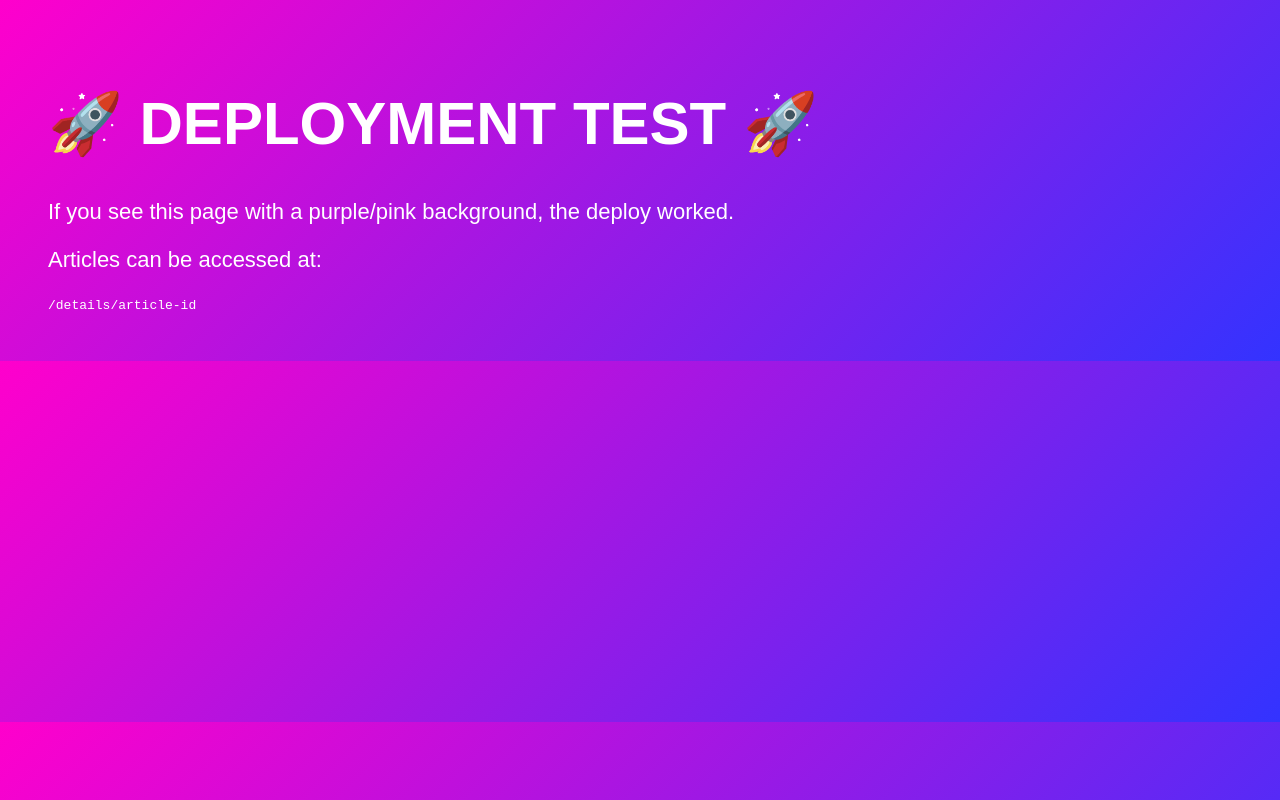
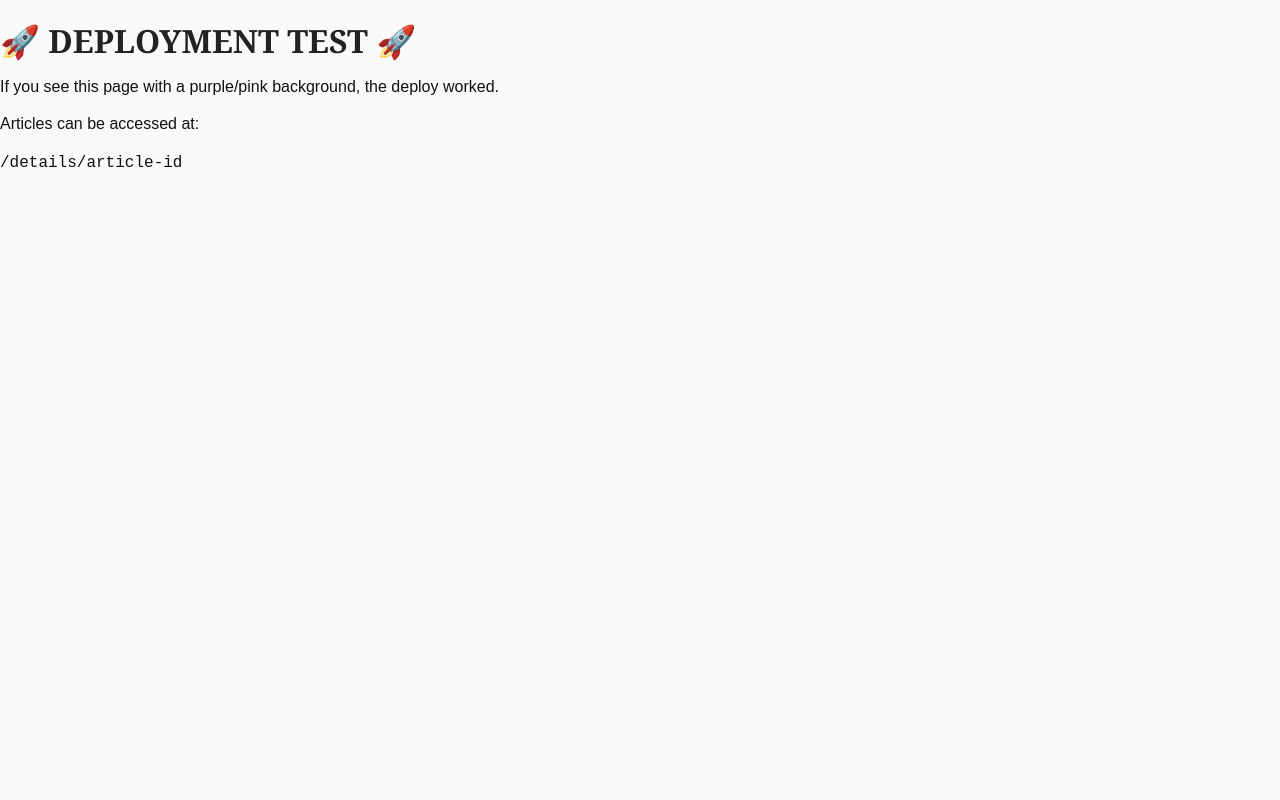
Before and after one commit to beartext/scholarship-site, a Next.js app: page / in a window 1280 px wide. Built offline with nearby package versions, Linux system fonts and the light colour scheme.

Commit message:
Remove Tailwind and fix PostCSS errors

```diff
--- a/package.json
+++ b/package.json
@@ -3,12 +3,6 @@
     "dev": "next dev",
     "build": "next build",
     "start": "next start"
-  },
-  "devDependencies": {
-    "@tailwindcss/postcss": "^4.2.1",
-    "autoprefixer": "^10.4.27",
-    "postcss": "^8.5.8",
-    "tailwindcss": "^4.2.1"
   },
   "dependencies": {
     "@supabase/supabase-js": "^2.99.1",
--- a/postcss.config.cjs
+++ /dev/null
@@ -1,7 +0,0 @@
-// postcss.config.cjs
-module.exports = {
-  plugins: {
-    tailwindcss: {},
-    autoprefixer: {},
-  },
-}
--- a/src/app/globals.css
+++ b/src/app/globals.css
@@ -1,15 +1,67 @@
-body {
-  background: linear-gradient(135deg, #ff00cc, #3333ff);
-  color: white;
-  font-family: Arial, sans-serif;
-  padding: 40px;
+/* src/app/globals.css */
+
+/* Reset some default styles */
+* {
+  margin: 0;
+  padding: 0;
+  box-sizing: border-box;
 }
 
-h1 {
-  font-size: 60px;
-  font-weight: bold;
+body {
+  font-family: 'Arial', sans-serif;
+  font-size: 16px;
+  color: #111;
+  background-color: #f9f9f9;
+  line-height: 1.6;
+}
+
+a {
+  color: #0070f3;
+  text-decoration: none;
+}
+
+a:hover {
+  text-decoration: underline;
+}
+
+h1, h2, h3, h4, h5, h6 {
+  font-family: 'Georgia', serif;
+  color: #222;
+  margin: 20px 0 10px;
+  line-height: 1.3;
 }
 
 p {
-  font-size: 22px;
+  margin: 12px 0;
 }
+
+ul, ol {
+  margin: 12px 0 12px 20px;
+}
+
+table {
+  border-collapse: collapse;
+  margin: 16px 0;
+  width: 100%;
+}
+
+th, td {
+  border: 1px solid #ddd;
+  padding: 8px;
+  text-align: left;
+}
+
+th {
+  background-color: #f2f2f2;
+}
+
+img {
+  max-width: 100%;
+  height: auto;
+}
+
+.container {
+  max-width: 900px;
+  margin: 0 auto;
+  padding: 20px;
+}
```
Also changed, not shown: src/app/details/[id]/article.css (+27 -2 lines), tailwind.config.cjs (deleted, +0 -11 lines), 1 other file (tests, documents, lock files or other folders).
